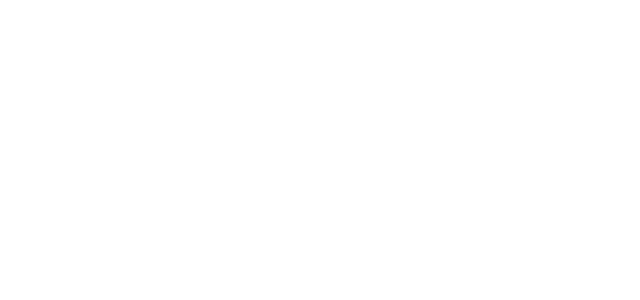
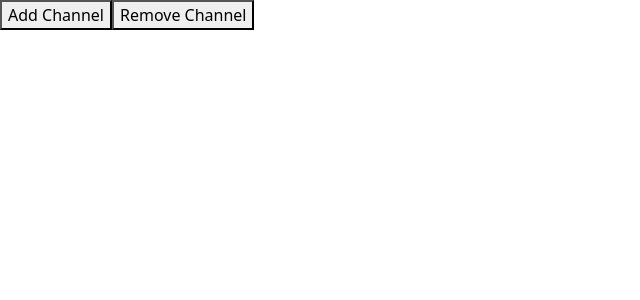
Before and after one commit to uguryilmazdev/react-data-visualizer, a React (Vite) app: page / in a window 1280 px wide. Shown: the top 300 px of the page, without its empty margins (0-640 px from the left). Built offline with nearby package versions, Linux system fonts and the light colour scheme.

Commit message:
Add add-remove channel functionality

```diff
--- a/src/components/ControlPanel/ControlPanel.jsx
+++ b/src/components/ControlPanel/ControlPanel.jsx
@@ -1,5 +1,21 @@
+// eslint-disable-next-line no-unused-vars
+import React from "react";
+import { useChannel } from "../../context/ChannelContext";
+
 function ControlPanel() {
+    const { addChannel, removeChannel } = useChannel();
 
+    return (
+        <section>
+            <div>
+
+            </div>
+            <div>
+                <button onClick={addChannel}>Add Channel</button>
+                <button onClick={removeChannel}>Remove Channel</button>
+            </div>
+        </section>
+    )
 }
 
 export default ControlPanel;
--- a/src/components/DataVisualization/Channel.jsx
+++ b/src/components/DataVisualization/Channel.jsx
@@ -24,7 +24,7 @@
     }, [randomNumbers]);
 
     return (
-    <div>
+    <article>
       <div className="border" style={{ display: 'flex' }}>
         {console.log(channelID)}
         {randomNumbers.map((number, index) => (
@@ -39,7 +39,7 @@
           />
         ))}
       </div>
-    </div>
+    </article>
     )
 }
 
--- a/src/components/DataVisualization/DataVisualization.jsx
+++ b/src/components/DataVisualization/DataVisualization.jsx
@@ -4,11 +4,7 @@
 import { useChannel } from "../../context/ChannelContext";
 
 function DataVisualization() {
-   const { channels, addChannel } = useChannel();
-
-  /*  useEffect(() => {
-        addChannel();
-    }, []); */
+   const { channels } = useChannel();
 
     // log channels
     useEffect(() => {
@@ -16,11 +12,11 @@
     }, [channels]);
 
     return (
-        <>
+        <section>
             {channels.map((channel, index) => (
                 <Channel key={index} channelID={index} />
             ))}
-        </>
+        </section>
     )
 }
 
--- a/src/context/ChannelContext.jsx
+++ b/src/context/ChannelContext.jsx
@@ -15,8 +15,8 @@
         setChannels(prevChannels => [...prevChannels,[]]);
     }
 
-    function removeChannel(index) {
-        setChannels(prevChannels => prevChannels.filter((_, i) => i !== index));
+    function removeChannel() {
+        setChannels(prevChannels => prevChannels.slice(0, -1));
     }
 
     function updateChannelValues(index, values) {
```
